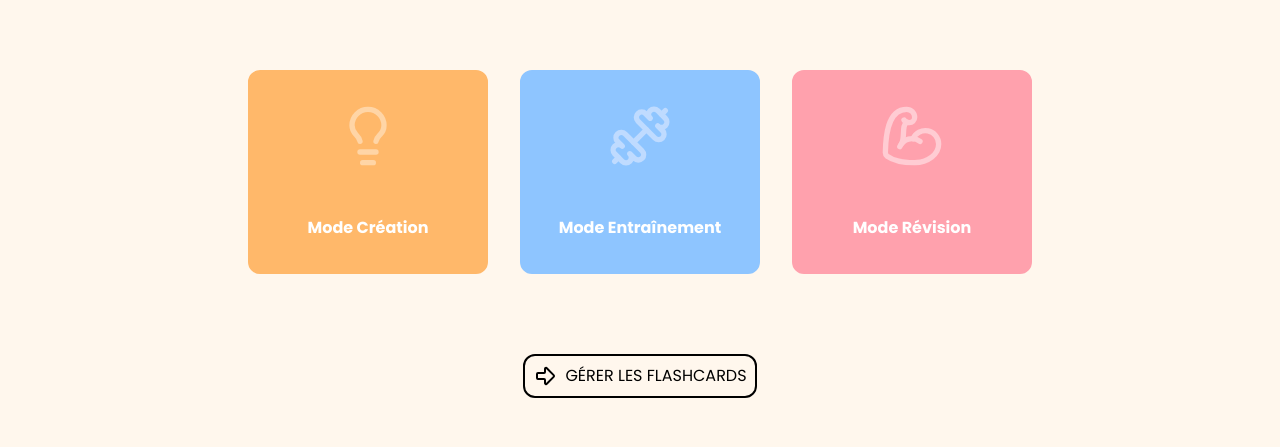
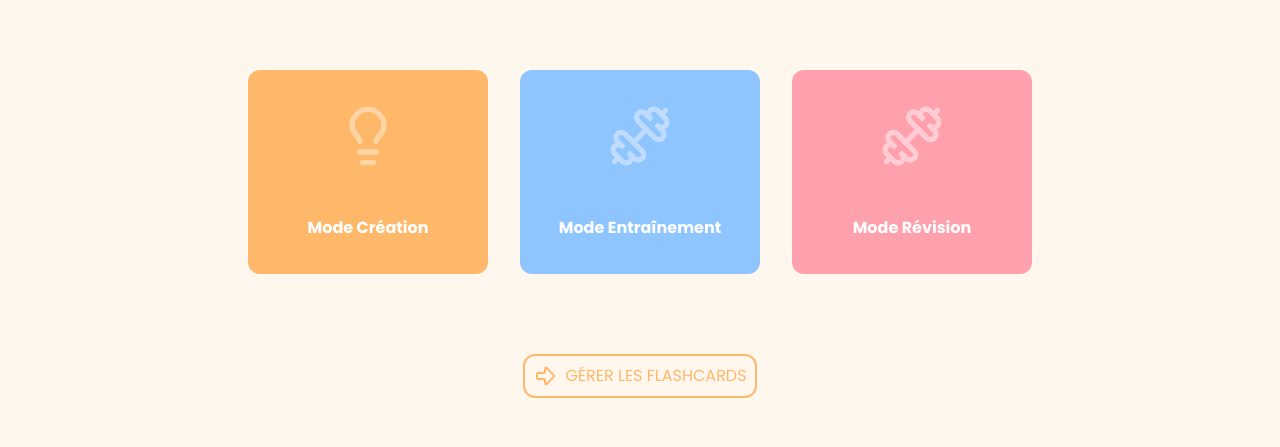
Before and after one commit to luciehelias/VocaBuddy, a Next.js app: page /language/1 in a window 1280 px wide. Shown: the part 858-1305 px from the top of the page. Built offline with nearby package versions, Linux system fonts and the light colour scheme; no server answers; a web font is replaced by a local one.

Commit message:
feat(language-menu): create action card component

```diff
--- a/src/app/(pages)/language/[id]/page.tsx
+++ b/src/app/(pages)/language/[id]/page.tsx
@@ -1,7 +1,8 @@
+import ActionCard from "@/components/card/ActionCard";
 import Button from "@/components/ui/Button";
 import Title from "@/components/ui/Title";
 import { getLanguageName } from "@/utils/getLanguage";
-import { ArrowBigRight, BicepsFlexed, Dumbbell, Lightbulb } from "lucide-react";
+import { ArrowBigRight, Dumbbell, Lightbulb } from "lucide-react";
 import Image from "next/image";
 import Link from "next/link";
 
@@ -28,32 +29,26 @@ export default async function LanguageMenu({
       </div>
       <ul className="flex gap-8">
         <li>
-          <Link href={`/flashcards/${id}/create`}>
-            <Button variant="icon" className="create-color">
-              <Lightbulb size={64} color={"#FFD5A6"} />
-              <span className="font-bold">Mode Création</span>
-            </Button>
-          </Link>
+          <ActionCard href={`/flashcards/${id}/create`} type="creation">
+            <Lightbulb size={64} color={"#FFD5A6"} />
+            <span className="font-bold">Mode Création</span>
+          </ActionCard>
         </li>
         <li>
-          <Link href={`/language/${id}/train/`}>
-            <Button variant="icon" className="train-color">
-              <Dumbbell size={64} color={"#BFDBFF"} />
-              <span className="font-bold">Mode Entraînement</span>
-            </Button>
-          </Link>
+          <ActionCard href={`/language/${id}/train/`} type="training">
+            <Dumbbell size={64} color={"#BFDBFF"} />
+            <span className="font-bold">Mode Entraînement</span>
+          </ActionCard>
         </li>
         <li>
-          <Link href={`/language/${id}/test`}>
-            <Button variant="icon" className="test-color">
-              <BicepsFlexed size={64} color={"#FFCCD3"} />
-              <span className="font-bold">Mode Révision</span>
-            </Button>
-          </Link>
+          <ActionCard href={`/language/${id}/test`} type="test">
+            <Dumbbell size={64} color={"#FFCCD3"} />
+            <span className="font-bold">Mode Révision</span>
+          </ActionCard>
         </li>
       </ul>
       <Link href={`/flashcards/${id}`}>
-        <Button className="flex items-center gap-2">
+        <Button className="flex items-center gap-2 creation-color--reverse">
           <ArrowBigRight />
           <p>Gérer les flashcards</p>
         </Button>
--- a/src/app/globals.css
+++ b/src/app/globals.css
@@ -19,19 +19,23 @@
   }
 } */
 
+img {
+  @apply w-auto object-contain;
+}
+
 .language-card {
   @apply flex flex-col items-center justify-center p-6 border border-gray-200 rounded-lg hover:shadow-lg hover:border-black cursor-pointer w-60 h-60;
 }
 
-img {
-  @apply w-auto object-contain;
-}
-
-.create-color {
+.creation-color {
   @apply   border-orange-300 bg-orange-300 hover:text-orange-300 hover:bg-transparent ;
 }
 
-.train-color {
+.creation-color--reverse {
+  @apply   border-orange-300 text-orange-300 hover:bg-orange-300 hover:text-white ;
+}
+
+.training-color {
   @apply border-blue-300 bg-blue-300 hover:text-blue-300 hover:bg-transparent ;
 }
 
--- /dev/null
+++ b/src/components/card/ActionCard.tsx
@@ -0,0 +1,22 @@
+import Button from "@/components/ui/Button";
+import Link from "next/link";
+
+type ActionType = "creation" | "training" | "test";
+
+export default function ActionCard({
+  href,
+  type,
+  children,
+}: {
+  href: string;
+  type: ActionType;
+  children: React.ReactNode;
+}) {
+  return (
+    <Link href={href}>
+      <Button variant="icon" className={`${type}-color`}>
+        {children}
+      </Button>
+    </Link>
+  );
+}
--- a/src/components/ui/Button.tsx
+++ b/src/components/ui/Button.tsx
@@ -13,7 +13,7 @@ export default function Button({
 
   const variants = {
     auth: "border-2 uppercase text-sm w-38 rounded-md hover:bg-black hover:text-white",
-    primary: "border-2 uppercase rounded-xl hover:bg-emerald-200",
+    primary: "border-2 uppercase rounded-xl",
     submit:
       "border-1 bg-emerald-200 w-full uppercase rounded-xl hover:bg-emerald-300 ",
     option: "flex justify-center gap-2",
```
